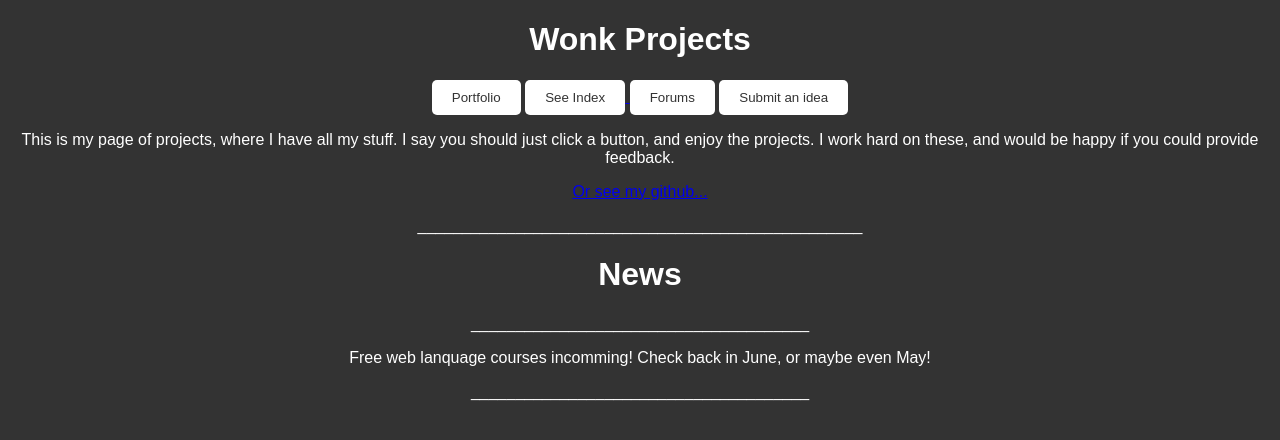
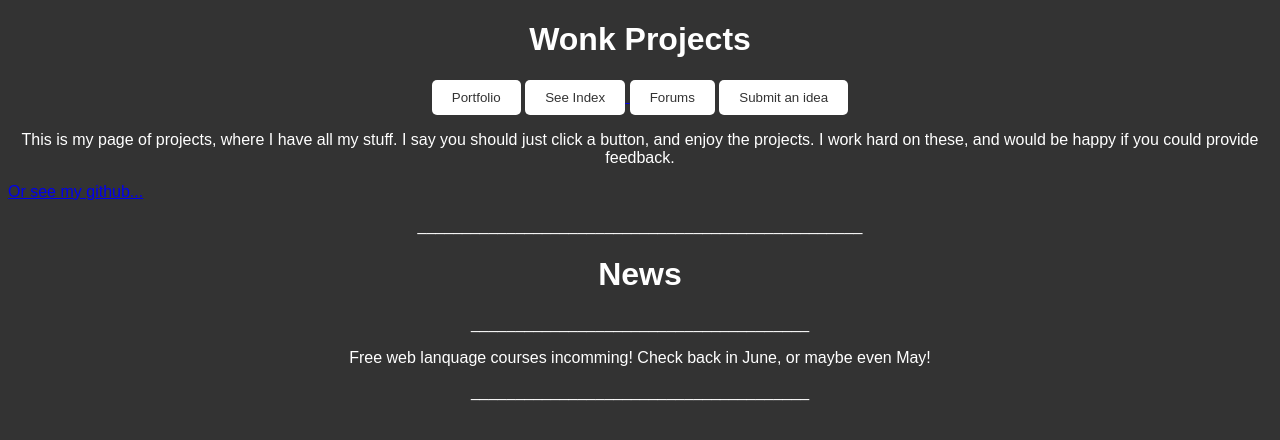
Before and after one commit to TheW0NK/Wonk, a plain HTML site: page index.html in a window 1280 px wide. Drawn offline with Linux system fonts and the light colour scheme.

Commit message:
Minor changes

```diff
--- a/index.html
+++ b/index.html
@@ -24,7 +24,7 @@
     <button>Submit an idea</button>
   </a>
   <P>This is my page of projects, where I have all my stuff. I say you should just click a button, and enjoy the projects. I work hard on these, and would be happy if you could provide feedback.</P>
-  <a href="https://github.com/TheW0NK" style="text-align: left;">Or see my github...</a style="text-align: left;">
+  <a href="https://github.com/TheW0NK"><p style="text-align: left;">Or see my github...</p></a>
   <p>__________________________________________________</p>
   <h1>News</h1>
   <p>______________________________________</p>
```
